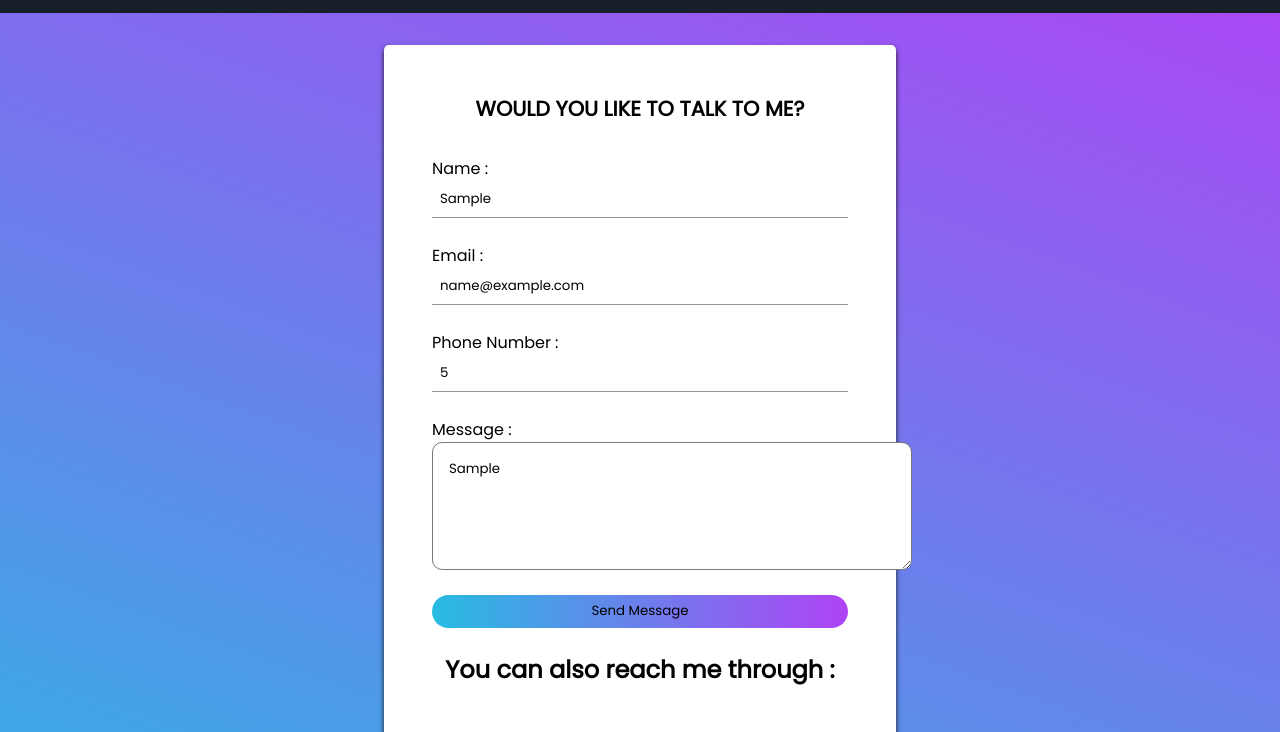
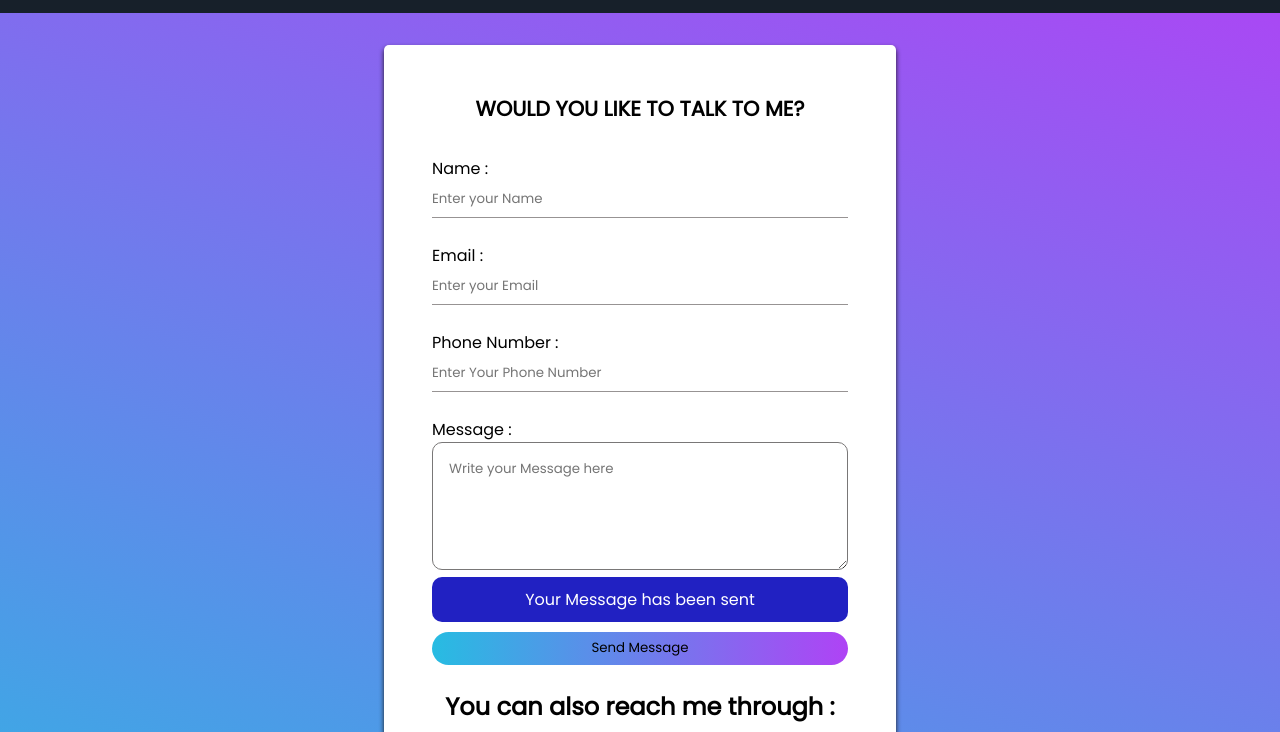
Before and after one commit to Isaackomeza/My-Brand-Isaac, a plain HTML site: page pages/contact.html in a window 1280 px wide. Both pictures are taken after typing "Sample", "name@example.com", "5", "Sample" into the empty fields and a click on the button "Send Message". Shown: the part 59-791 px from the top of the page. Drawn offline with nearby package versions, Linux system fonts and the light colour scheme; no server answers.

Commit message:
Integrating my contact page to firebase

```diff
--- a/pages/contact.html
+++ b/pages/contact.html
@@ -30,15 +30,19 @@
         </header>
             <div data-aos="zoom-in" data-aos-duration="2000" class="contact-page">
                 <h1>Would you like to talk to me?</h1>
-                <label for="name">Name :</label>
-                <input type="text" name="name" id="name" placeholder="Enter your Name"><br>
-                <label for="email">Email :</label>
-                <input type="email" name="Email" id="email" placeholder="Enter your Email"><br>
-                <label for="number">Phone Number :</label>
-                <input type="number" placeholder="Enter Your Phone Number"><br>
-                <label for="message">Message :</label>
-                <textarea name="Message" id="message" cols="30" rows="7" placeholder="Write your Message here"></textarea><br>
-               <button>Send Message</button>
+
+                <form action="#" id="contactForm">
+                    <label for="name">Name :</label></br>
+                    <input type="text" name="name" id="name" placeholder="Enter your Name" required><br><br>
+                    <label for="email">Email :</label><br>
+                    <input type="email" name="Email" id="email" placeholder="Enter your Email" required><br><br>
+                    <label for="number">Phone Number :</label><br>
+                    <input type="number" placeholder="Enter Your Phone Number" id="number" required><br><br>
+                    <label for="message">Message :</label><br>
+                    <textarea name="Message" id="message" cols="30" rows="7" placeholder="Write your Message here" required></textarea><br>
+                    <div class="alert">Your Message has been sent</div>
+                   <button type="submit">Send Message</button>
+                </form>
                <h2>You can also reach me through :</h2>
                <section>
 
@@ -63,6 +67,8 @@
                 </div>
             </footer>
     </div>
+    <script src="https://www.gstatic.com/firebasejs/7.17.1/firebase-app.js"></script>
+    <script src="https://www.gstatic.com/firebasejs/7.17.1/firebase-firestore.js"></script>
     <script src="../scripts/script.js"></script>
     <script src="https://unpkg.com/aos@2.3.1/dist/aos.js"></script>
     <script>
--- a/scripts/script.js
+++ b/scripts/script.js
@@ -1,5 +1,67 @@
+  // Your web app's Firebase configuration
+  var firebaseConfig = {
+    apiKey: "AIzaSyCcbbFjvGFwyBlqurW7X4dfyXtCo-Uf-zc",
+    authDomain: "capstonecontact-ad4e9.firebaseapp.com",
+    databaseURL: "https://capstonecontact-ad4e9.firebaseio.com",
+    projectId: "capstonecontact-ad4e9",
+    storageBucket: "capstonecontact-ad4e9.appspot.com",
+    messagingSenderId: "424829186497",
+    appId: "1:424829186497:web:dc40bf5e52738e709bbf40"
+  };
+  // Initialize Firebase
+  firebase.initializeApp(firebaseConfig);
+    var db = firebase.firestore();
+
 function toggle(x) {
     elMenu = document.querySelector('.nav');
     x.classList.toggle('change');
     elMenu.classList.toggle('change');
   }
+
+
+
+
+  document.getElementById('contactForm').addEventListener('submit', submitForm);
+
+  function submitForm(e){
+    e.preventDefault();
+
+      // Get values
+      var name = getInputVal('name');
+      var email = getInputVal('email');
+      var number = getInputVal('number');
+      var message = getInputVal('message');
+
+      // save message
+      saveMessage(name, email, number, message);
+      // show alert
+      document.querySelector('.alert').style.display = 'block';
+
+      // Hide alert after 3 seconds
+      setTimeout(function(){
+        document.querySelector('.alert').style.display = 'none';
+      }, 3000);
+
+      // Clear Form
+      document.getElementById('contactForm').reset();
+  }
+
+  // Function to get form values
+function getInputVal(id){
+  return document.getElementById(id).value;
+}
+
+// save message to firebase
+function saveMessage(name, email, number, message){
+  db.collection('contact').doc().set({
+    name: name,
+    email: email,
+    number: number,
+    message: message
+  }).then(function (){
+    console.log('Message saved');
+  }).catch(function(err){
+    console.log('Message Not saved');
+  })
+
+}
--- a/styles/style.css
+++ b/styles/style.css
@@ -499,11 +499,13 @@ margin-top: 1em;
     margin-bottom: 2rem;
     height: 100%;
 }
+
 .contact-page input{
-    padding: 0.5rem;
+    padding: 0.5rem 0.5rem 0.5rem 0;
     border: none;
     border-bottom: 1px solid rgb(151, 147, 147);
     outline-style: none;
+    width: 100%;
 
  }
  .contact-page h1{
@@ -517,16 +519,18 @@ margin-top: 1em;
     margin-top: 1em;
 }
 textarea{
-   border-radius: 10px;
-   border: 1px solid rgb(121, 119, 119);
-   padding: 1rem;
-}
-.contact-page button{
+    border-radius: 10px;
+    border: 1px solid rgb(121, 119, 119);
+    padding: 1rem;
+    width: 100%;
+ }
+ .contact-page button{
     padding: 0.4rem;
     background-image: linear-gradient(to right, #27bce2 , #af43f5);
     border: royalblue;
     border-radius: 50px;
-
+    width: 100%;
+    outline: none;
 }
 .contact-page section{
     display: flex;
@@ -537,6 +541,15 @@ textarea{
 .contact-page i{
     padding-right: 1em;
     color: teal;
+}
+.alert{
+    text-align: center;
+    padding: 10px;
+    background: rgb(33, 33, 194);
+    color: white;
+    margin-bottom: 10px;
+    display: none;
+    border-radius: 10px;
 }
 
 /*Responsive*/
```
